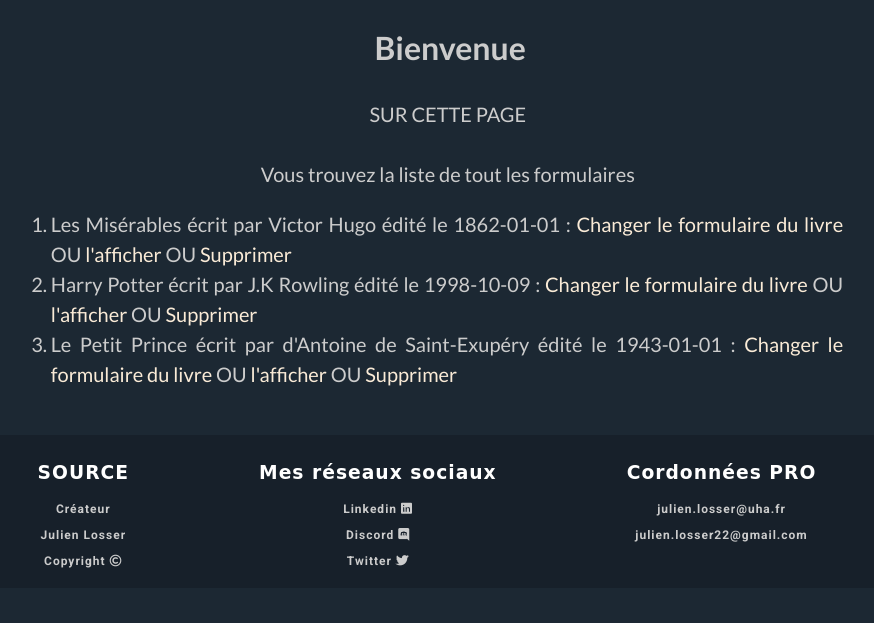
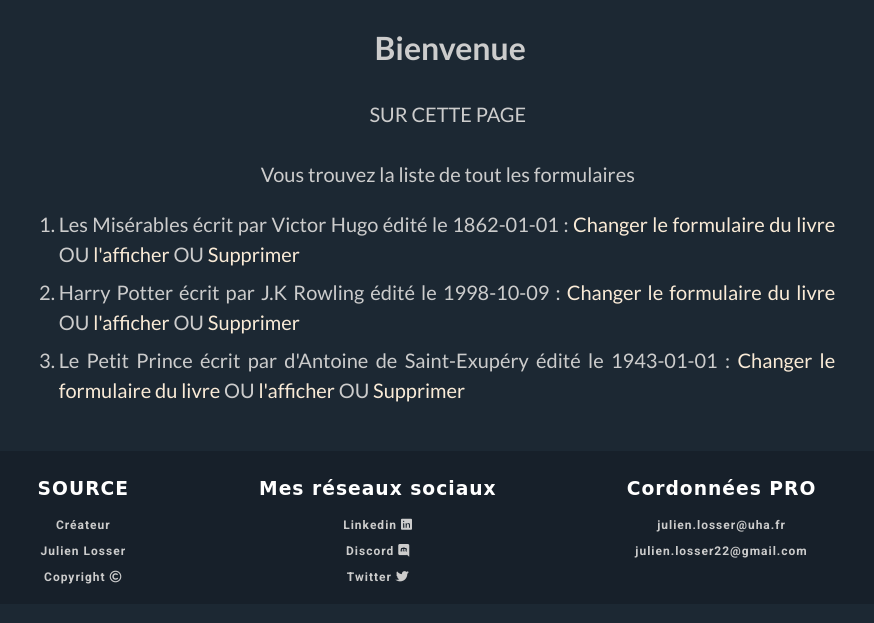
Before and after one commit to julieniut/Webdynamique-master, a Django app: page /myfirstapp/index/ in a window 1280 px wide. Shown: the part 66-689 px from the top of the page, without its empty margins (117-991 px from the left). Run offline with Django 4.2, Linux system fonts and the light colour scheme; data comes from the database, SQL or seed files in the repository; some libraries are stand-ins or nearby versions.

Commit message:
css finit (disposotion,texte,etc.)

```diff
--- a/Webdynamique-master/projectTest/myfirstapp/static/myfirstapp/index.css
+++ b/Webdynamique-master/projectTest/myfirstapp/static/myfirstapp/index.css
@@ -84,9 +84,9 @@
     text-align: justify;
     width: 90%;
 
-
 }
 
+.margin {margin: 1%;}
 
 
 /* FOOTER */
--- a/Webdynamique-master/projectTest/myfirstapp/templates/myfirstapp/ajout.html
+++ b/Webdynamique-master/projectTest/myfirstapp/templates/myfirstapp/ajout.html
@@ -3,7 +3,7 @@
 
  <title>{{% block title %}  Ajout  {% endblock %}</title>
 
-<section>
+<section class="margin">
      {% if id == None %}
      <form method="post" action="/myfirstapp/traitement/">
          {% else %}
@@ -13,7 +13,7 @@
            <h1 class="titre"> Remplisez le formulaire</h1>
             <br>
             {{ form.as_ul }} <!-- permet d'afficher tous les champs sous forme d'une liste-->
-                <input type="submit" value="envoyer les données">
+                <input type="submit" value="envoyer les données"/>
             </br>
      </form>
 
--- a/Webdynamique-master/projectTest/myfirstapp/templates/myfirstapp/index.html
+++ b/Webdynamique-master/projectTest/myfirstapp/templates/myfirstapp/index.html
@@ -9,7 +9,7 @@
         <p class="titre">SUR CETTE PAGE</p>
         <p class="titre">Vous trouvez la liste de tout les formulaires</p>
         <ol>{% for l in liste %}
-            <li>{{l}} : <a href="/myfirstapp/update/{{l.id}}/"> Changer le formulaire du livre</a>
+            <li class="margin">{{l}} : <a href="/myfirstapp/update/{{l.id}}/"> Changer le formulaire du livre</a>
                 OU<a href="/myfirstapp/affiche/{{l.id}}/"> l'afficher </a>
                 OU<a href="/myfirstapp/delete/{{l.id}}/"> Supprimer </a></li>
             {% endfor %}
```
